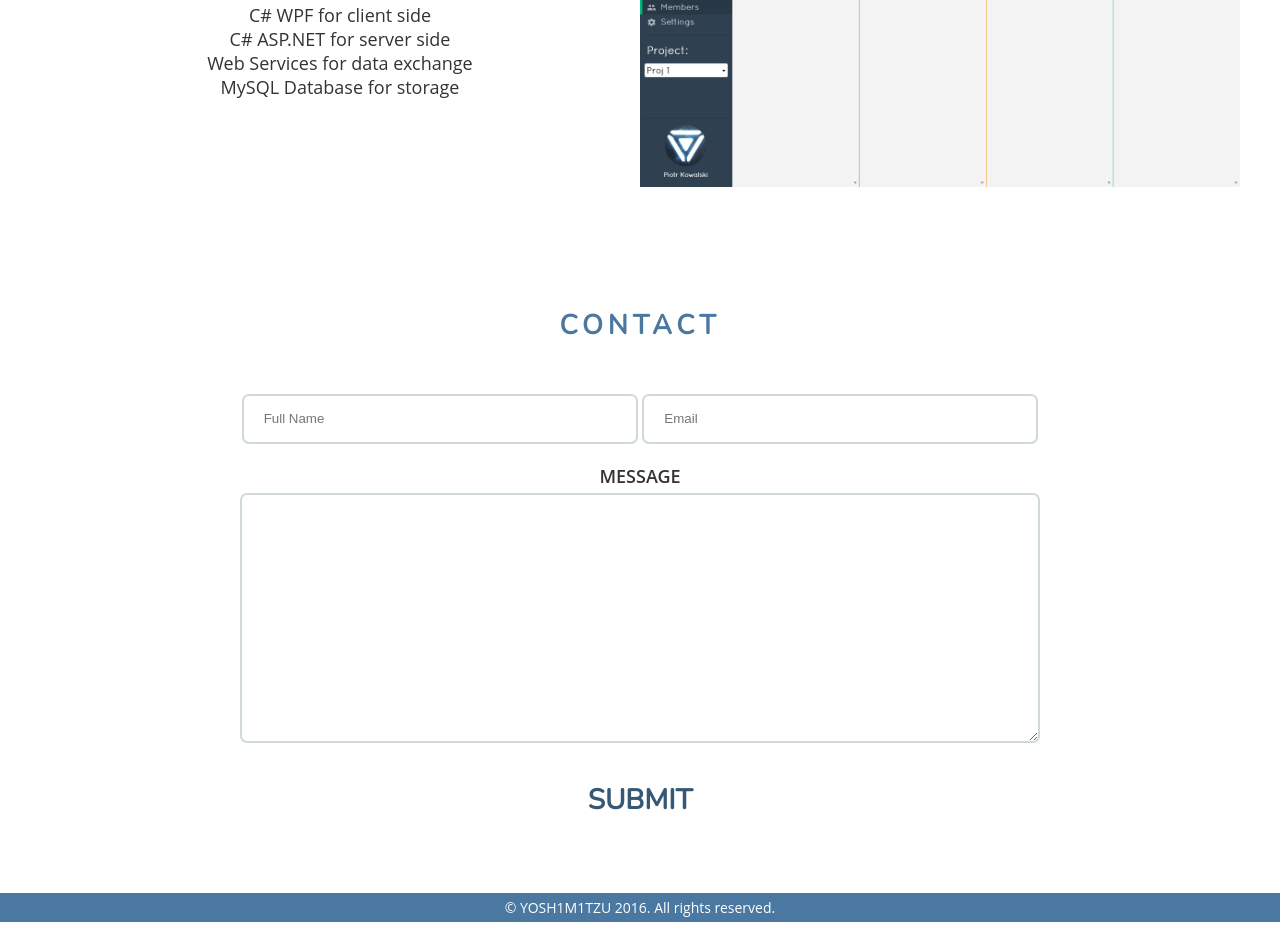
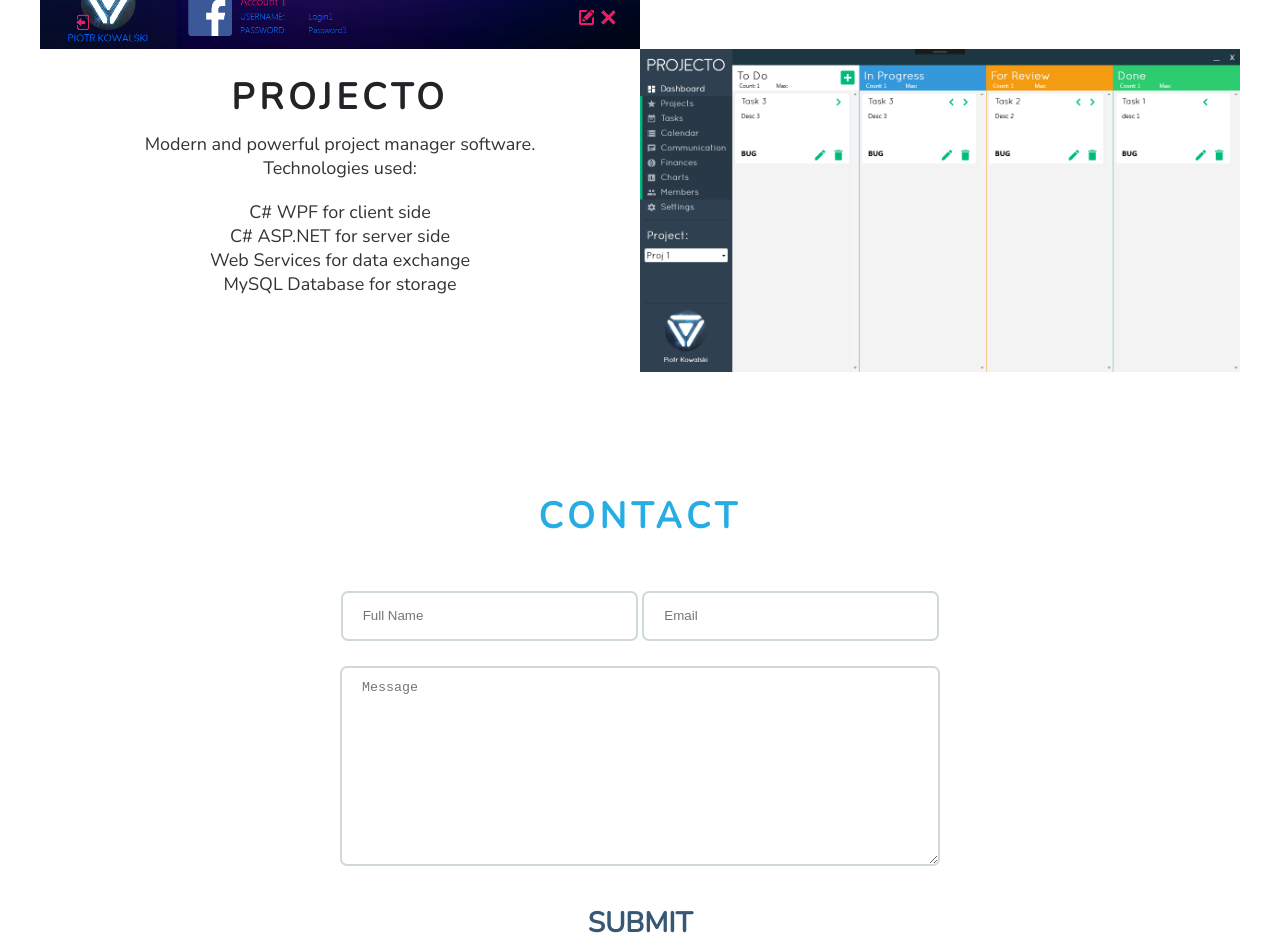
Before and after one commit to YOSH1M1TZU/yosh1m1tzu.github.io, a plain HTML site: page index.html in a window 1280 px wide. Shown: the part 2478-3420 px from the top of the page. Drawn offline with nearby package versions, Linux system fonts and the light colour scheme.

Commit message:
Portfolio 1.1.7

```diff
--- a/css/main.css
+++ b/css/main.css
@@ -21,7 +21,7 @@ body {
 }
 
 .form {
-    max-width: 800px;
+    max-width: 600px;
     margin-left: auto;
     margin-right: auto;
     margin-top: 0px !important;
@@ -42,7 +42,7 @@ body {
 }
 .input_message {
     width: 100%;
-    height: 250px;
+    height: 200px;
     border: 2px solid #cfd9db;
     border-radius: 7px;
     resize: vertical;
@@ -81,10 +81,11 @@ body {
         margin-right: auto;
         text-align: center;
         text-transform: uppercase;
-        color: #4b78a0;
+        color: #26ADE4; /*#4b78a0;*/
         font-family: 'Nunito', sans-serif;
         letter-spacing: 5px;
         margin-bottom: 50px;
+        font-size: 2em;
     }
     .container p {
         text-align: center;
@@ -177,11 +178,14 @@ body {
 .project {
     width: auto;
     overflow: hidden;
+/*    background-color: aliceblue;*/
 }
     .project h2 {
         margin-top: 2%;
         margin-bottom: 10px;
         text-align: center;
+        color: #232226;
+        font-size: 2em;
     }
     .project p {
 
@@ -191,6 +195,7 @@ body {
     }
     .project li {
         text-align: center;
+        font-family: 'Nunito', sans-serif;
     }
 
 .section {
@@ -205,11 +210,12 @@ body {
 .footer {
 	color: #fff;
 	text-align: center;
-	background: #4b78a0;
+	background: #26ADE4;
 }
 	.footer p {
-		font-size: 14px;
+		font-size: 16px;
 		padding: 5px;
+        font-family: 'Nunito', sans-serif;
 	}
 
     .skills img {
--- a/index.html
+++ b/index.html
@@ -46,6 +46,9 @@
                     <img src="images/logos/logo-css3.png"></img>
                     <img src="images/logos/logo-js.png"></img>
                     <img src="images/logos/logo-sass.png"></img>
+                </div>
+                <div class="skills">
+                    <img src="images/logos/logo-mysql.png"></img>
                     <img src="images/logos/logo-csharp.png"></img>
                 </div>
             </div>
@@ -105,8 +108,7 @@
                     <input type="text" id="fname" name="fname" class="input_name" placeholder="Full Name" required>
                     <input type="email" id="femail" name="femail" class="input_email" placeholder="Email" required>
                     <p> </p>
-                    <label for="fmessage" style="font-weight: 600; text-transform: uppercase;">Message</label>
-                    <textarea type="text" id="fmessage" name="fmessage" class="input_message"></textarea>
+                    <textarea type="text" id="fmessage" name="fmessage" class="input_message" placeholder="Message" required></textarea>
                     <input class="submit" type="submit" id="fsend" name="fsend" value="Submit">
                 </form>
 			</div>
```
Also changed, not shown: images/logos/logo-mysql.png (added).
